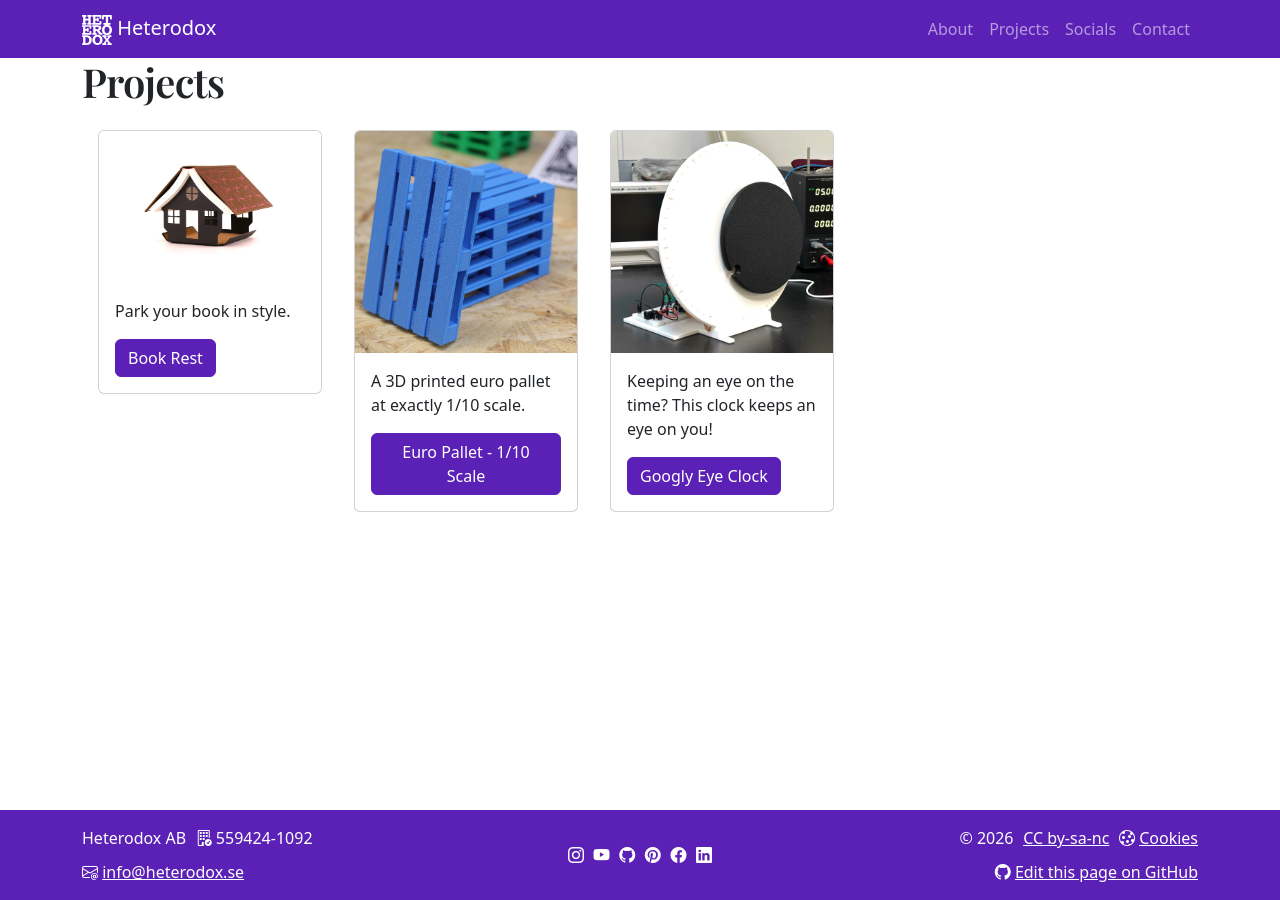
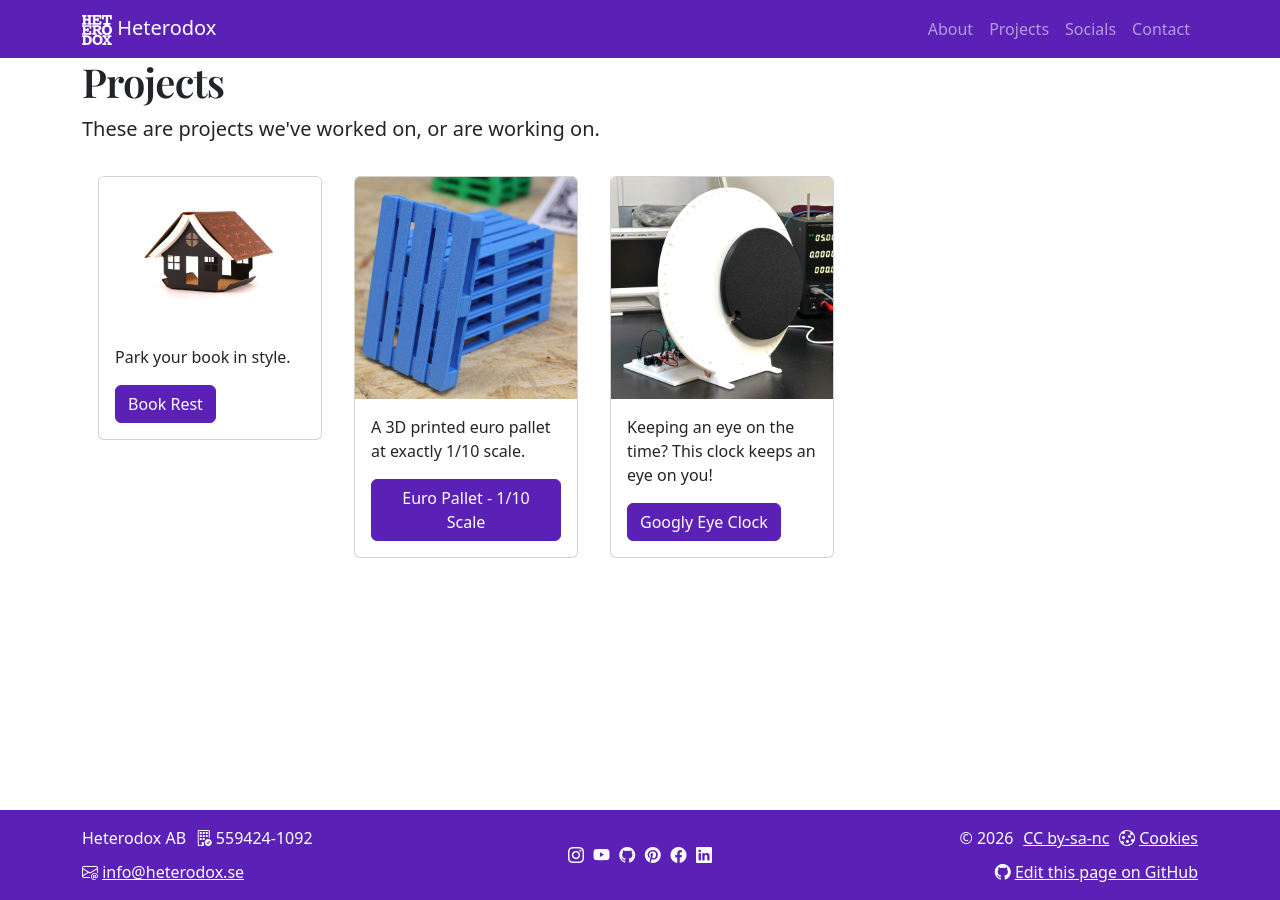
Before and after one commit to heterodox-studios/heterodox-studios.github.io, a Jekyll site: the page built from projects.html, in a window 1280 px wide. Built offline with Jekyll 4.4.1, drawn with Linux system fonts in a browser that asks for light colours; some web fonts are replaced.

Commit message:
Intro text

```diff
--- a/projects.html
+++ b/projects.html
@@ -3,6 +3,8 @@ title: "Projects"
 layout: page
 permalink: /projects/
 ---
+
+<p class="lead">These are projects we've worked on, or are working on.</p>
 
 {% assign top_level = site.projects | where_exp: 'item', "item.path contains '/index.md'" %}
 
```
